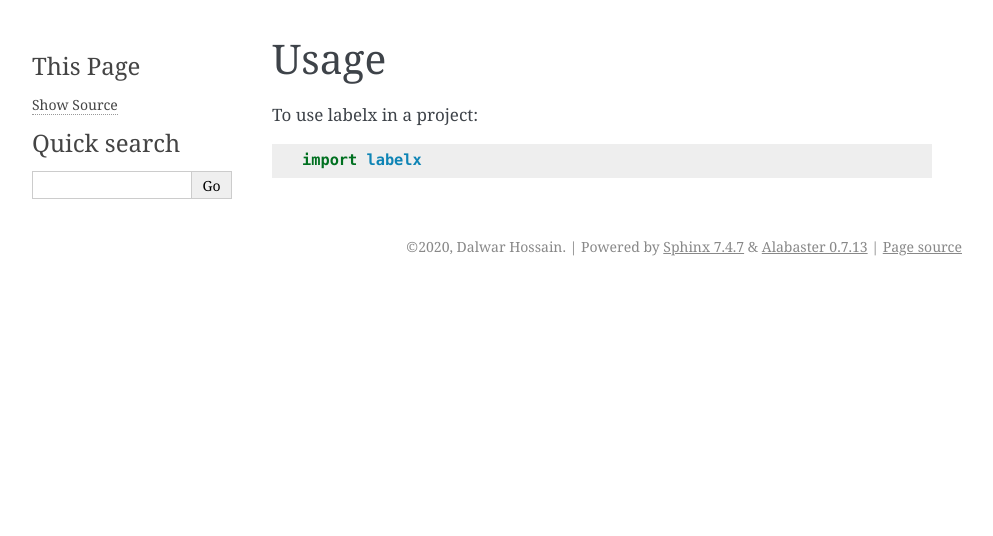
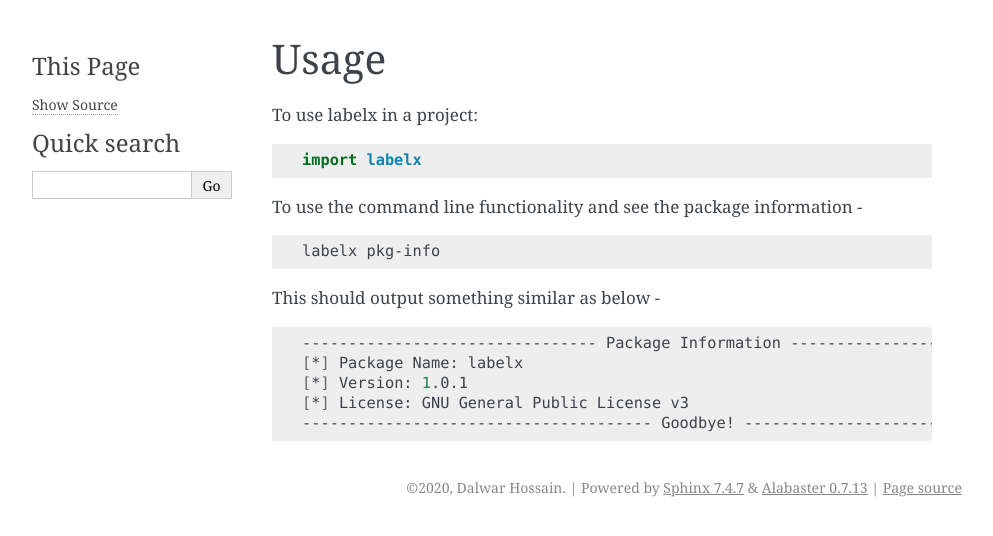
Before and after one commit to devopsforhumans/labelx, a Sphinx documentation site: the page built from docs/usage.rst, in a window 1280 px wide. Shown: the top 536 px of the page, without its empty margins (148-1141 px from the left). Built offline with Sphinx 7.4.7, drawn with Linux system fonts in a browser that asks for light colours; pages that are not in the unit, such as notebooks, are missing from menus.

Commit message:
update usage instaructions
Signed-off-by: dalwar23 <5631766+dalwar23@users.noreply.github.com>

```diff
--- a/README.rst
+++ b/README.rst
@@ -23,7 +23,7 @@ Label Creator for GitLab Projects.
 Features
 --------
 
-* TODO
+* Show package information
 
 Credits
 -------
--- a/docs/usage.rst
+++ b/docs/usage.rst
@@ -5,3 +5,19 @@ Usage
 To use labelx in a project::
 
     import labelx
+
+To use the command line functionality and see the package information -
+
+.. code-block:: shell
+
+   labelx pkg-info
+
+This should output something similar as below -
+
+.. code-block:: shell
+
+   -------------------------------- Package Information --------------------------------
+   [*] Package Name: labelx
+   [*] Version: 1.0.1
+   [*] License: GNU General Public License v3
+   -------------------------------------- Goodbye! -------------------------------------
```
